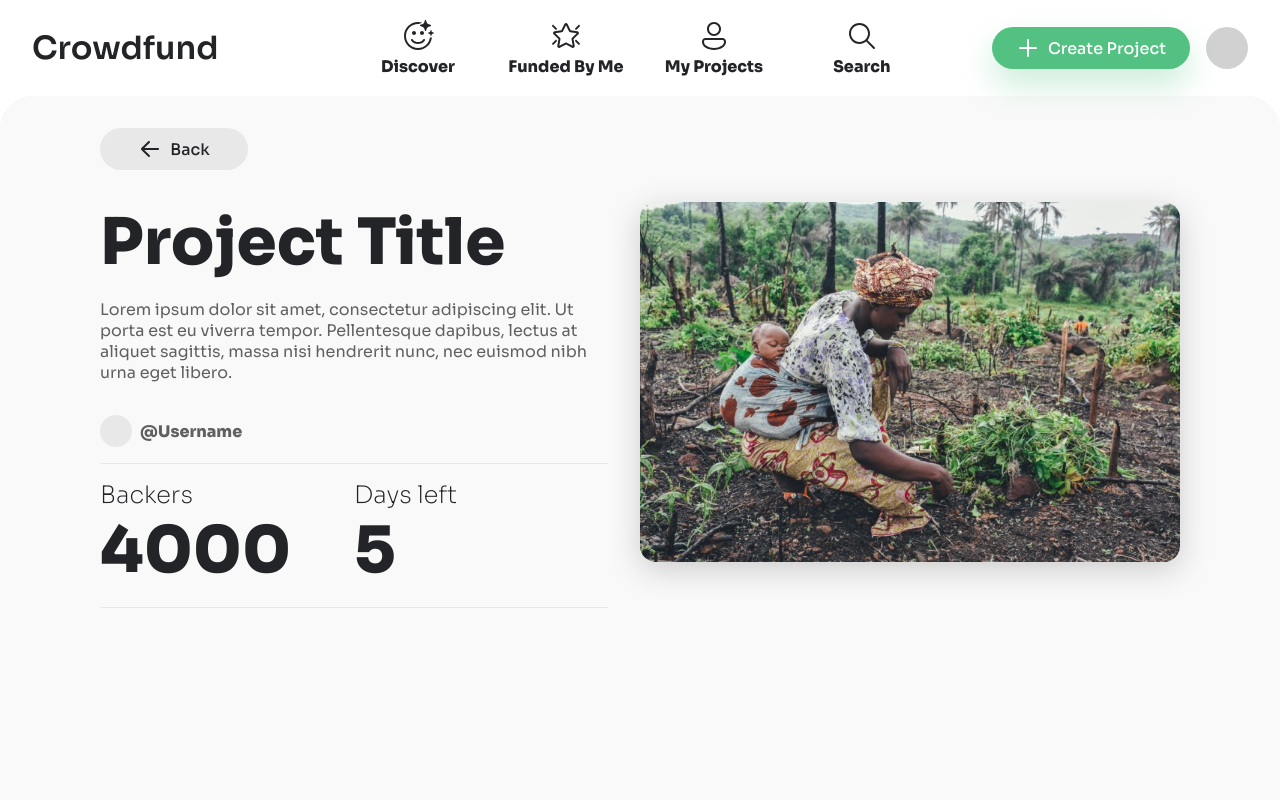
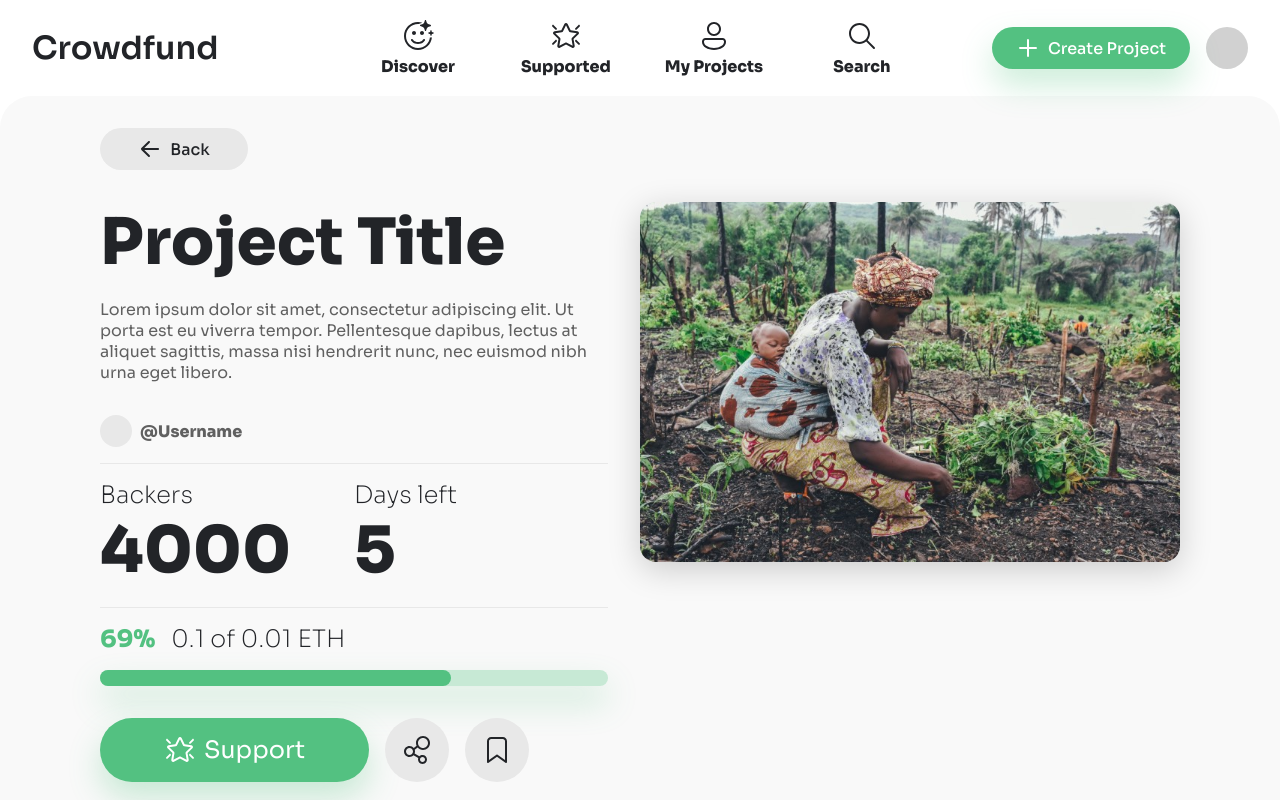
Before and after one commit to torstendngh/decentra-crowdfunding, a React (Create React App) app: page /project in a window 1280 px wide. Built offline with nearby package versions, Linux system fonts and the light colour scheme; the HTML template or start-up script is replaced by a standard one.

Commit message:
Project page ui complete

```diff
--- a/src/App.js
+++ b/src/App.js
@@ -6,7 +6,7 @@ import './vars.css'
 import './normalize.css'
 import './pages/CommonPageStyles.css'
 import ProjectPage from './pages/ProjectPage';
-import FundedByMePage from "./pages/FundedByMePage";
+import SupportedPage from "./pages/SupportedPage";
 import MyProjectsPage from "./pages/MyProjectsPage";
 import SearchPage from "./pages/SearchPage";
 import CreateProjectPage from "./pages/CreateProjectPage";
@@ -20,7 +20,7 @@ function App() {
         <div className="Page Flex">
           <Routes>
             <Route index element={<DiscoverPage/>}/>
-            <Route path="funded-by-me" element={<FundedByMePage/>}/>
+            <Route path="supported" element={<SupportedPage/>}/>
             <Route path="my-projects" element={<MyProjectsPage/>}/>
             <Route path="search" element={<SearchPage/>}/>
 
--- a/src/components/Navbar.jsx
+++ b/src/components/Navbar.jsx
@@ -22,8 +22,8 @@ function Navbar() {
           }
         />
         <NavbarTabButton
-          title={"Funded By Me"}
-          to={"/funded-by-me"}
+          title={"Supported"}
+          to={"/supported"}
           icon={
             <svg width="32" height="32" viewBox="0 0 32 32" fill="none" xmlns="http://www.w3.org/2000/svg">
               <path d="M14.3879 4.07369C15.0481 2.73586 16.9559 2.73585 17.6161 4.07369L20.6583 10.2378L27.4608 11.2263C28.9372 11.4408 29.5267 13.2551 28.4584 14.2965L23.5361 19.0946L24.6981 25.8696C24.9503 27.34 23.4069 28.4614 22.0863 27.7671L16.002 24.5684L9.91768 27.7671C8.59715 28.4614 7.05377 27.34 7.30596 25.8696L8.46797 19.0946L3.54564 14.2965C2.47731 13.2551 3.06682 11.4408 4.54322 11.2263L11.3457 10.2378L14.3879 4.07369ZM16.002 5.32222L13.0927 11.2172C12.8305 11.7485 12.3236 12.1167 11.7374 12.2019L5.23185 13.1472L9.93929 17.7358C10.3635 18.1493 10.5571 18.7451 10.457 19.3291L9.34569 25.8083L15.1644 22.7492C15.6888 22.4735 16.3152 22.4735 16.8396 22.7492L22.6583 25.8083L21.5471 19.3291C21.4469 18.7451 21.6405 18.1493 22.0647 17.7358L26.7722 13.1472L20.2667 12.2019C19.6804 12.1167 19.1736 11.7485 18.9114 11.2172L16.002 5.32222Z" fill="currentColor"/>
--- a/src/pages/CommonPageStyles.css
+++ b/src/pages/CommonPageStyles.css
@@ -55,6 +55,5 @@
 }
 
 .BackButton:hover {
-  border: none;
   transform: scale(1.06);
 }
--- a/src/pages/DiscoverPage.jsx
+++ b/src/pages/DiscoverPage.jsx
@@ -9,15 +9,12 @@ function DiscoverPage() {
       <div className="HighlightedProject">
         <div className="Title">Crowdfund.</div>
         <div className="Details">Crowdfund is a smart contract powered crowdfunding platform that utilizes cryptocurrency for payments.</div>
-
         <button className="ActionButton">
           Login
           <svg width="24" height="24" viewBox="0 0 24 24" fill="none" xmlns="http://www.w3.org/2000/svg">
             <path d="M13.7045 4.28377C13.3111 3.89615 12.678 3.90084 12.2904 4.29424C11.9027 4.68765 11.9074 5.3208 12.3008 5.70842L17.6712 10.9998H4C3.44771 10.9998 3 11.4475 3 11.9998C3 12.5521 3.44772 12.9998 4 12.9998H17.6646L12.3008 18.2847C11.9074 18.6723 11.9027 19.3055 12.2904 19.6989C12.678 20.0923 13.3111 20.097 13.7045 19.7094L20.6287 12.887C21.1256 12.3974 21.1256 11.5958 20.6287 11.1062L13.7045 4.28377Z" fill="currentColor"/>
           </svg>
         </button>
-
-
       </div>
       <h3>Top Projects</h3>
       <div className="CardCarousell">
--- a/src/pages/ProjectPage.css
+++ b/src/pages/ProjectPage.css
@@ -99,3 +99,82 @@
   font-size: 64px;
   font-weight: 800;
 }
+
+.ProjectPage > .Section1 > .SubSection1 > .Percentage {
+  font-size: 24px;
+  font-weight: 800;
+  margin: 0;
+  color: var(--accent);
+  display: flex;
+  justify-content: center;
+  align-items: center;
+  gap: 16px;
+  margin: 16px 0;
+}
+
+.ProjectPage > .Section1 > .SubSection1 > .Percentage > p {
+  font-size: 24px;
+  font-weight: 200;
+  margin: 0;
+  color: var(--black);
+}
+
+.ProjectPage > .Section1 > .SubSection1 > .ProgressBarContainer {
+  width: 100%;
+  height: 16px;
+  background-color: var(--accent-shadow);
+  border-radius: 1000px;
+  box-shadow: 0px 16px 32px var(--accent-shadow);
+}
+
+.ProjectPage > .Section1 > .SubSection1 > .ProgressBarContainer > .ProgressBar {
+  height: 100%;
+  background-color: var(--accent);
+  border-radius: 1000px;
+}
+
+.ProjectPage > .Section1 > .SubSection1 > .ButtonContainer {
+  display: flex;
+  align-items: center;
+  margin-top: 32px;
+  gap: 16px;
+}
+
+.ProjectPage > .Section1 > .SubSection1 > .ButtonContainer > .SupportButton {
+  height: 64px;
+  display: flex;
+  justify-content: center;
+  align-items: center;
+  background-color: var(--accent);
+  border: none;
+  outline: none;
+  border-radius: 1000px;
+  padding: 0 64px;
+  font-size: 24px;
+  gap: 8px;
+  box-shadow: 0px 16px 32px var(--accent-shadow);
+  color: white;
+  cursor: pointer;
+}
+
+.ProjectPage > .Section1 > .SubSection1 > .ButtonContainer > .Button {
+  height: 64px;
+  width: 64px;
+  display: flex;
+  justify-content: center;
+  align-items: center;
+  background-color: #E8E8E8;
+  border: none;
+  outline: none;
+  border-radius: 1000px;
+  color: var(--black);
+  cursor: pointer;
+}
+
+.ProjectPage > .Section1 > .SubSection1 > .ButtonContainer > button {
+  transition: all 0.1s ease;
+}
+
+.ProjectPage > .Section1 > .SubSection1 > .ButtonContainer > button:hover {
+  transform: scale(1.06);
+}
--- a/src/pages/ProjectPage.jsx
+++ b/src/pages/ProjectPage.jsx
@@ -40,6 +40,32 @@ function ProjectPage({ projectID }) {
             </div>
           </div>
           <div className="Divider"></div>
+          <p className="Percentage">{project?.percentage || "69"}%<p>{project?.amountAsked || "0.1"} of {project?.amountGot || "0.01"} ETH</p></p>
+          <div className="ProgressBarContainer">
+            <div className="ProgressBar" style={{width: `${project?.percentage || "69"}%`}}></div>
+          </div>
+          <div className="ButtonContainer">
+            <button className="SupportButton">
+              <svg width="32" height="32" viewBox="0 0 32 32" fill="none" xmlns="http://www.w3.org/2000/svg">
+                <path d="M14.3879 4.07369C15.0481 2.73586 16.9559 2.73585 17.6161 4.07369L20.6583 10.2378L27.4608 11.2263C28.9372 11.4408 29.5267 13.2551 28.4584 14.2965L23.5361 19.0946L24.6981 25.8696C24.9503 27.34 23.4069 28.4614 22.0863 27.7671L16.002 24.5684L9.91768 27.7671C8.59715 28.4614 7.05377 27.34 7.30596 25.8696L8.46797 19.0946L3.54564 14.2965C2.47731 13.2551 3.06682 11.4408 4.54322 11.2263L11.3457 10.2378L14.3879 4.07369ZM16.002 5.32222L13.0927 11.2172C12.8305 11.7485 12.3236 12.1167 11.7374 12.2019L5.23185 13.1472L9.93929 17.7358C10.3635 18.1493 10.5571 18.7451 10.457 19.3291L9.34569 25.8083L15.1644 22.7492C15.6888 22.4735 16.3152 22.4735 16.8396 22.7492L22.6583 25.8083L21.5471 19.3291C21.4469 18.7451 21.6405 18.1493 22.0647 17.7358L26.7722 13.1472L20.2667 12.2019C19.6804 12.1167 19.1736 11.7485 18.9114 11.2172L16.002 5.32222Z" fill="currentColor"/>
+                <path d="M25.2929 9.57747C24.9024 9.18694 24.9024 8.55378 25.2929 8.16325L28.2929 5.16325C28.6834 4.77273 29.3166 4.77273 29.7071 5.16325C30.0976 5.55378 30.0976 6.18694 29.7071 6.57747L26.7071 9.57747C26.3166 9.96799 25.6834 9.96799 25.2929 9.57747Z" fill="currentColor"/>
+                <path d="M2.29289 23.1633C1.90237 23.5538 1.90237 24.1869 2.29289 24.5775C2.68342 24.968 3.31658 24.968 3.70711 24.5775L6.70711 21.5775C7.09763 21.1869 7.09763 20.5538 6.70711 20.1633C6.31658 19.7727 5.68342 19.7727 5.29289 20.1633L2.29289 23.1633Z" fill="currentColor"/>
+                <path d="M2.29299 5.16325C2.68351 4.77273 3.31668 4.77273 3.7072 5.16325L6.7072 8.16325C7.09772 8.55378 7.09772 9.18694 6.7072 9.57747C6.31668 9.96799 5.68351 9.96799 5.29299 9.57747L2.29299 6.57747C1.90246 6.18694 1.90246 5.55378 2.29299 5.16325Z" fill="currentColor"/>
+                <path d="M26.7072 20.1633C26.3167 19.7727 25.6835 19.7727 25.293 20.1633C24.9025 20.5538 24.9025 21.1869 25.293 21.5775L28.293 24.5775C28.6835 24.968 29.3167 24.968 29.7072 24.5775C30.0977 24.1869 30.0977 23.5538 29.7072 23.1633L26.7072 20.1633Z" fill="currentColor"/>
+              </svg>
+              Support
+            </button>
+            <button className="Button">
+              <svg width="32" height="32" viewBox="0 0 32 32" fill="none" xmlns="http://www.w3.org/2000/svg">
+                <path d="M22 16C25.866 16 29 12.866 29 9C29 5.13401 25.866 2 22 2C18.134 2 15 5.13401 15 9C15 10.0058 15.2121 10.962 15.5941 11.8264L12.7649 14.0269C11.7563 12.7899 10.2204 12 8.5 12C5.46243 12 3 14.4624 3 17.5C3 20.5376 5.46243 23 8.5 23C10.0741 23 11.4938 22.3387 12.4963 21.2788L17.2711 23.958C17.0957 24.439 17 24.9583 17 25.5C17 27.9853 19.0147 30 21.5 30C23.9853 30 26 27.9853 26 25.5C26 23.0147 23.9853 21 21.5 21C20.2789 21 19.1714 21.4864 18.3606 22.276L13.5861 19.597C13.8529 18.9507 14 18.2425 14 17.5C14 16.9091 13.9068 16.34 13.7344 15.8065L16.6625 13.5291C17.9465 15.0408 19.8612 16 22 16ZM22 14C19.2386 14 17 11.7614 17 9C17 6.23858 19.2386 4 22 4C24.7614 4 27 6.23858 27 9C27 11.7614 24.7614 14 22 14ZM8.5 21C6.567 21 5 19.433 5 17.5C5 15.567 6.567 14 8.5 14C10.433 14 12 15.567 12 17.5C12 19.433 10.433 21 8.5 21ZM24 25.5C24 26.8807 22.8807 28 21.5 28C20.1193 28 19 26.8807 19 25.5C19 24.1193 20.1193 23 21.5 23C22.8807 23 24 24.1193 24 25.5Z" fill="currentColor"/>
+              </svg>
+            </button>
+            <button className="Button">
+              <svg width="32" height="32" viewBox="0 0 32 32" fill="none" xmlns="http://www.w3.org/2000/svg">
+                <path d="M6 7.2C6 4.8804 7.8804 3 10.2 3H21.8C24.1196 3 26 4.88041 26 7.2V28C26 28.3755 25.7896 28.7194 25.4553 28.8904C25.1209 29.0613 24.7189 29.0305 24.4145 28.8107L16 22.7335L7.58549 28.8107C7.28106 29.0305 6.87911 29.0613 6.54475 28.8904C6.21039 28.7194 6 28.3755 6 28V7.2ZM10.2 5C8.98497 5 8 5.98497 8 7.2V26.0442L15.4145 20.6893C15.764 20.4369 16.2359 20.4369 16.5854 20.6893L24 26.0442V7.2C24 5.98497 23.015 5 21.8 5H10.2Z" fill="currentColor"/>
+              </svg>
+            </button>
+          </div>
         </div>
         <img className="Image" src="./placeholderImages/1.jpg" alt="" />
       </div>
--- a/src/pages/FundedByMePage.jsx
+++ b/src/pages/SupportedPage.jsx
@@ -2,7 +2,7 @@ import WorkInProgress from "../components/WorkInProgress"
 
 function FundedByMePage() {
   return (
-    <WorkInProgress text={"Funded By Me"}/>
+    <WorkInProgress text={"Supported"}/>
   )
 }
 
```
